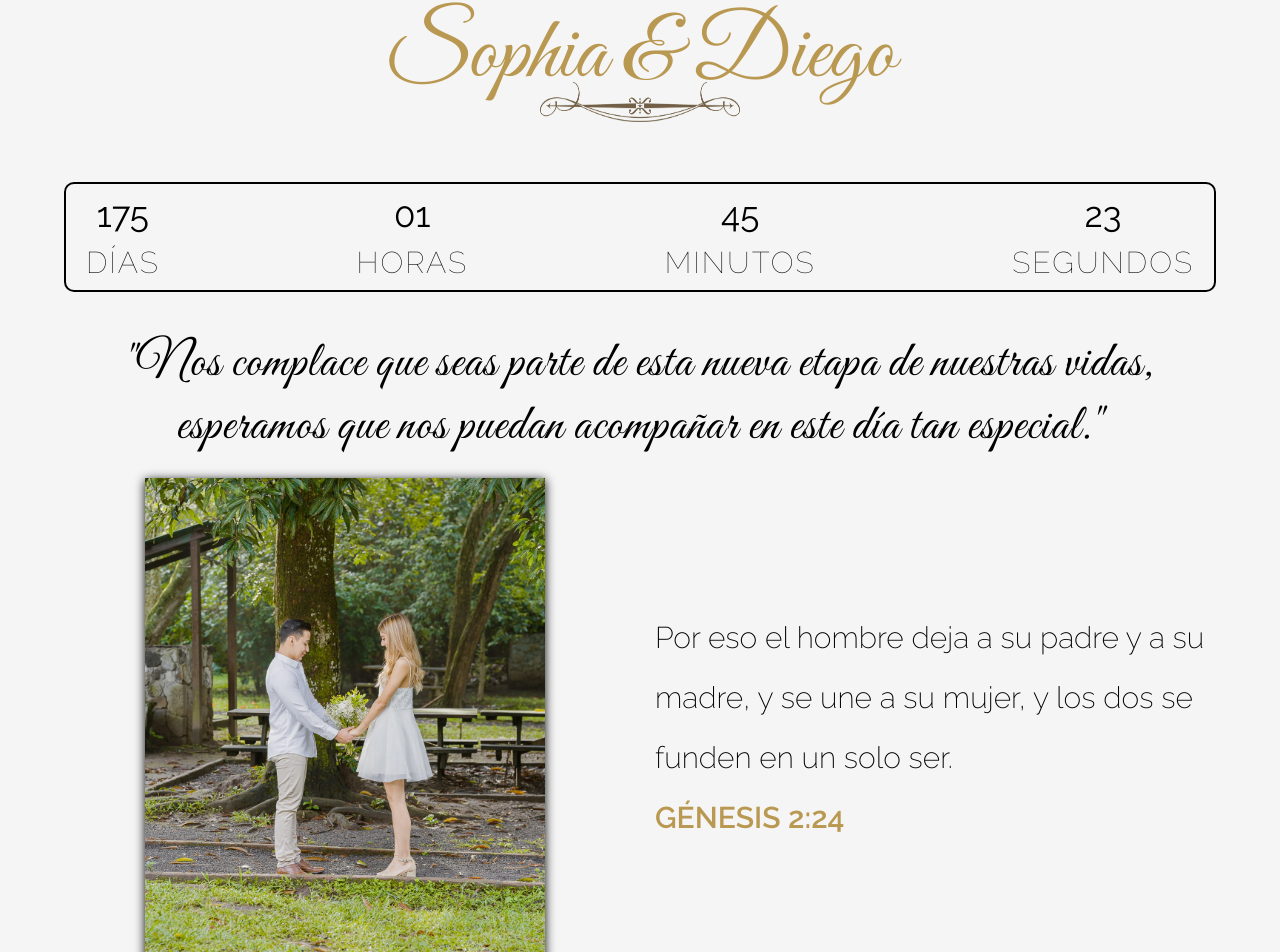
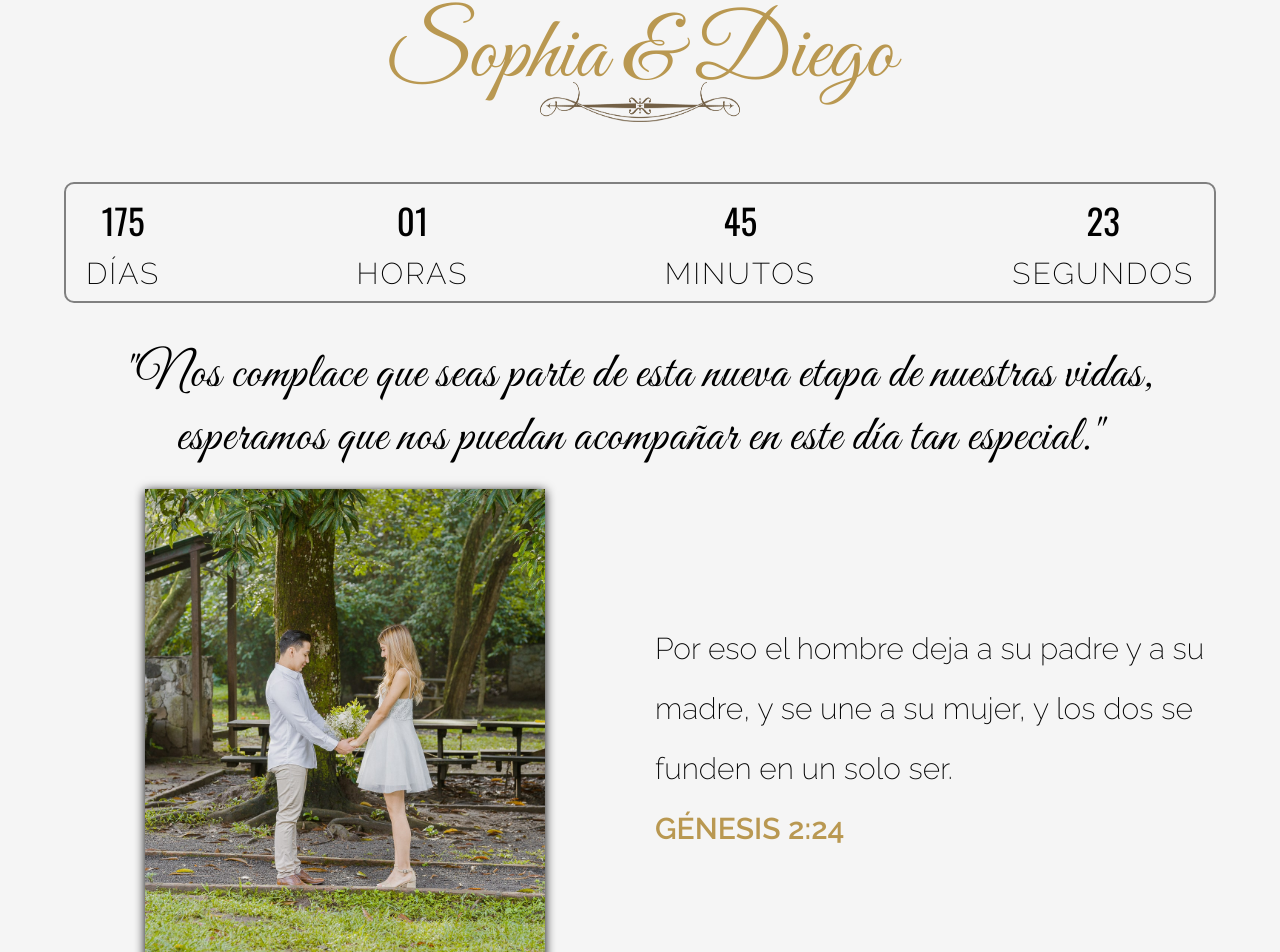
Before and after one commit to Jhoel24/invitacion_boda_2022, a React (Vite) app: page / in a window 1280 px wide. Shown: the part 831-1783 px from the top of the page. Built offline with nearby package versions, Linux system fonts and the light colour scheme.

Commit message:
texto contador arreglado

```diff
--- a/src/components/CountdownTimer.jsx
+++ b/src/components/CountdownTimer.jsx
@@ -14,7 +14,7 @@
     justify-content: space-between;
     padding: 1rem 2rem;
     gap: 10rem;
-    border: 2px solid black;
+    border: 2px solid gray;
     border-radius: 10px;
     margin: 4rem 0;
     width: 100%;
@@ -31,6 +31,7 @@
         span:first-child {
             font-size: 3.5rem;
             color: black;
+            font-family: 'Oswald', sans-serif;
             @media (max-width: 768px){
                 font-size: 1.8rem;
             }
@@ -41,7 +42,7 @@
         span:last-child {
             font-size: 3rem;
             color: black;
-            font-weight: 100;
+            font-weight: 200;
             text-transform: uppercase;
             letter-spacing: 2px;
             margin-top: 1rem;
--- a/src/index.css
+++ b/src/index.css
@@ -1,5 +1,6 @@
 @import url('https://fonts.googleapis.com/css2?family=Raleway:wght@100;200;300;400;500;600;700;800;900&display=swap');
 @import url('https://fonts.googleapis.com/css2?family=Great+Vibes&display=swap');
+@import url('https://fonts.googleapis.com/css2?family=Oswald:wght@300;400&display=swap');
 
 :root {
   --azul: #3b82f6;
```
